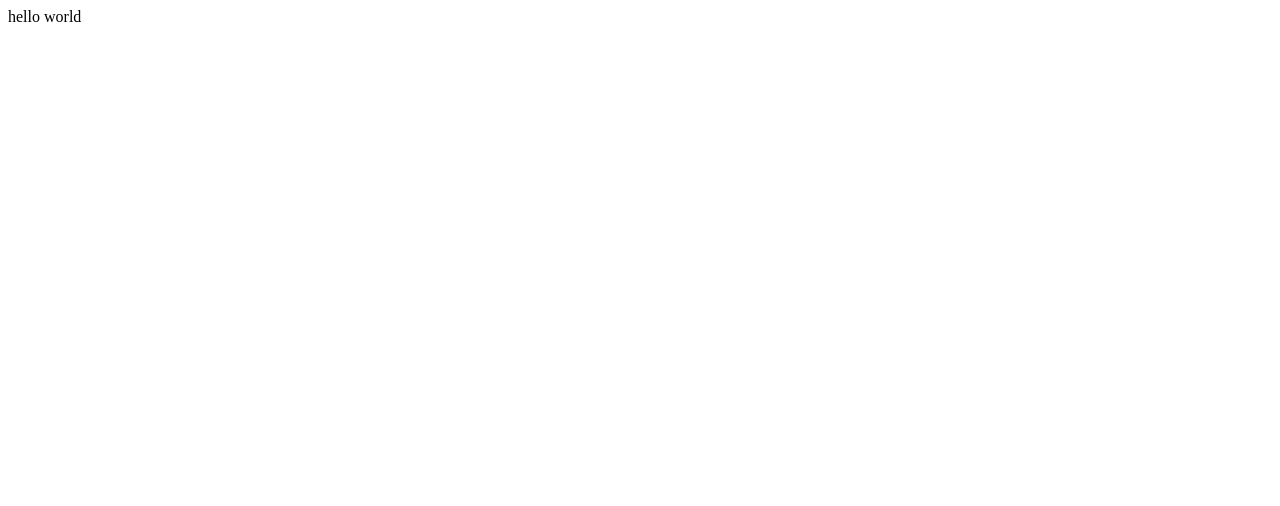
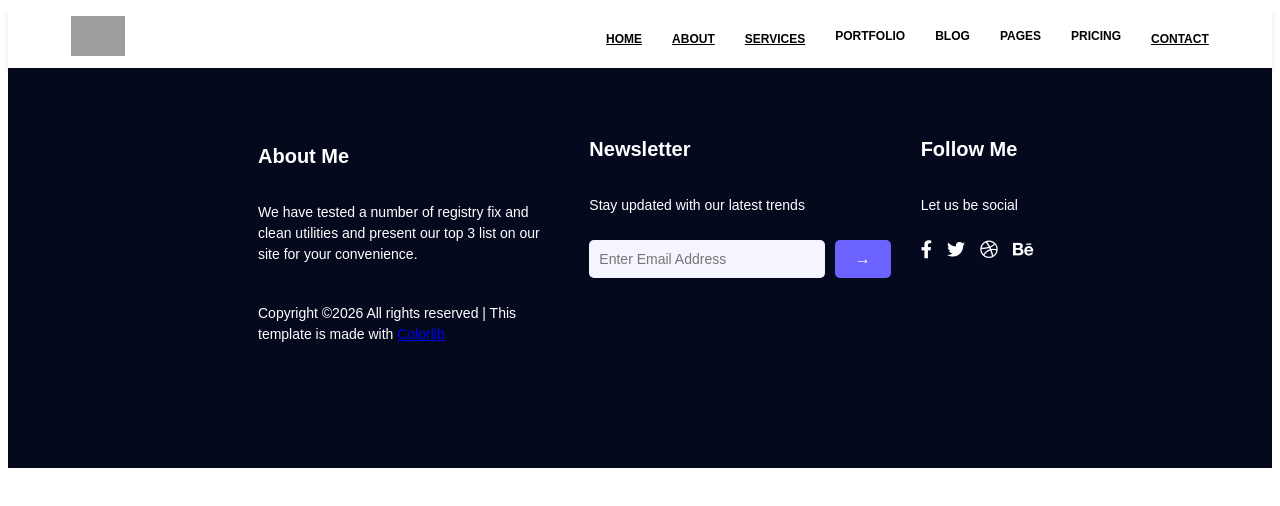
Before and after one commit to annmarytom/nuxt4-personal-portfolio, a Nuxt app: page / in a window 1280 px wide. Shown: the top 506 px of the page. Built offline with nearby package versions, Linux system fonts and the light colour scheme; grey boxes are pictures that could not be loaded.

Commit message:
added Header,footer and pageBanner ui implemented

```diff
--- a/app/app.vue
+++ b/app/app.vue
@@ -1,5 +1,15 @@
 <template>
-  <div>
-   hello world
+  <div class="app">
+    <NuxtLayout>
+      <NuxtPage />
+    </NuxtLayout>
   </div>
 </template>
+<script setup></script>
+<style>
+.app {
+  display: flex;
+  flex-direction: column;
+  min-height: 100vh;
+}
+</style>
--- /dev/null
+++ b/app/components/Footer.vue
@@ -0,0 +1,144 @@
+<template>
+    <div class="footer">
+      <div class="footer_inner">
+        <div class="footer_inner__aboutme">
+          <h4>About Me</h4>
+          <p class="footer_inner__para">
+            We have tested a number of registry fix and clean utilities and present our top 3 list on our site for your
+            convenience.
+          </p>
+          <p>
+            Copyright ©2026 All rights reserved | This template is made with
+            <a href="https://colorlib.com" target="_blank" class="footer_inner__link">Colorlib</a>
+          </p>
+        </div>
+        <div class="footer_inner__newsletter">
+          <h3>Newsletter</h3>
+          <p>Stay updated with our latest trends</p>
+          <div class="footer_inner__newsletter-input">
+            <input type="text" placeholder="Enter Email Address" />
+            <button>&rarr;</button>
+          </div>
+        </div>
+        <div class="footer_inner__followme">
+          <h3>Follow Me</h3>
+          <p>Let us be social</p>
+          <div class="footer_inner__icons">
+            <a href="#"><i class="fab fa-facebook-f"></i></a>
+            <a href="#"><i class="fab fa-twitter"></i></a>
+            <a href="#"><i class="fab fa-dribbble"></i></a>
+            <a href="#"><i class="fab fa-behance"></i></a>
+          </div>
+        </div>
+      </div>
+    </div>
+  </template>
+
+  <script setup>
+  </script>
+
+  <style lang="scss">
+  @import url("https://cdnjs.cloudflare.com/ajax/libs/font-awesome/5.15.4/css/all.min.css");
+
+  $footer_bg: #04091e;
+  $footer_color: white;
+  $footer_link_color: #6c63ff;
+  $footer_input_bg: #f5f5ff;
+  $footer_input_color: #333;
+  $footer_button_bg: #6c63ff;
+  $footer_button_color: white;
+
+
+
+  .footer {
+    background-color: $footer_bg;
+    color: $footer_color;
+    padding: 50px 50px 50px 250px;
+    // margin-top: auto;
+    height: 300px;
+
+
+
+    &_inner {
+      display: grid;
+      grid-template-columns: repeat(3, 1fr);
+      gap: 30px;
+
+
+      &__aboutme,
+      &__newsletter,
+      &__followme {
+        font-size: 16px;
+        font-family: sans-serif;
+        display: flex;
+        flex-direction: column;
+        gap: 10px;
+
+        h3,
+        h4 {
+          font-size: 20px;
+          font-weight: bold;
+          margin-bottom: 10px;
+        }
+
+        p {
+          font-size: 14px;
+          line-height: 1.5;
+        }
+
+        &__link {
+          color: $footer_link_color;
+          text-decoration: none;
+
+          &:hover {
+            text-decoration: underline;
+          }
+        }
+      }
+
+      &__newsletter-input {
+        display: flex;
+        gap: 10px;
+
+        input {
+          flex: 1;
+          padding: 10px;
+          border: none;
+          border-radius: 5px;
+          background-color: $footer_input_bg;
+          color: $footer_input_color;
+          font-size: 14px;
+        }
+
+        button {
+          padding: 10px 20px;
+          border: none;
+          border-radius: 5px;
+          background-color: $footer_button_bg;
+          color: $footer_button_color;
+          font-size: 16px;
+          cursor: pointer;
+
+          &:hover {
+            background-color: darken($footer_button_bg, 10%);
+          }
+        }
+      }
+
+      &__icons {
+        display: flex;
+        gap: 15px;
+
+        a {
+          color: $footer_color;
+          font-size: 18px;
+          text-decoration: none;
+
+          &:hover {
+            color: $footer_link_color;
+          }
+        }
+      }
+    }
+  }
+  </style>
--- /dev/null
+++ b/app/components/Header.vue
@@ -0,0 +1,108 @@
+<template>
+    <div class="header">
+        <div class="header-inner">
+            <div class="header-inner_logo">
+                <a href="https://preview.colorlib.com/#personal"> <img :src="logo" /></a>
+            </div>
+            <div class="header-inner_navigation">
+                <ul class="header-inner_navigation--list">
+                    <li>
+                        <NuxtLink to="/" class="header-inner_listitems">HOME</NuxtLink>
+                    </li>
+                    <li>
+                        <NuxtLink to="/about" class="header-inner_listitems">ABOUT</NuxtLink>
+                    </li>
+                    <li>
+                        <NuxtLink to="/services" class="header-inner_listitems">SERVICES</NuxtLink>
+                    </li>
+                    <li class="header-inner_listitems">PORTFOLIO</li>
+                    <li class="header-inner_listitems">BLOG</li>
+                    <li class="header-inner_listitems">PAGES</li>
+
+                    <li class="header-inner_listitems">PRICING</li>
+                    <li>
+                        <NuxtLink to="/contacts" class="header-inner_listitems">CONTACT</NuxtLink>
+                    </li>
+                </ul>
+            </div>
+        </div>
+    </div>
+</template>
+
+<script setup>
+const logo = ref("https://preview.colorlib.com/theme/personal/img/logo.png");
+
+</script>
+
+
+<style lang="scss">
+$header_bg: #ffffff;
+$header_color: black;
+
+.header {
+
+    width: 100%;
+    height: 60px;
+    background-color: $header_bg;
+    display: flex;
+    align-items: center;
+    justify-content: center;
+    box-shadow: 0px 4px 6px rgba(0, 0, 0, 0.1);
+}
+
+.header-inner {
+    width: 90%;
+    max-width: 1200px;
+    margin: 0 auto;
+    padding: 10px 20px;
+    display: flex;
+    flex-direction: row;
+    justify-content: space-between;
+    align-items: center;
+    gap: 20px;
+
+
+    &_logo img {
+        max-height: 40px;
+        object-fit: contain;
+
+        &:hover {
+            cursor: pointer;
+        }
+    }
+
+    .header-inner_navigation--list {
+        list-style: none;
+        display: flex;
+        gap: 30px;
+        padding: 0;
+        margin: 0;
+    }
+
+    &_listitems {
+        font-size: 12px;
+
+        font-family: sans-serif;
+        font-weight: 600;
+        color: $header_color;
+        cursor: pointer;
+        transition: color 0.3s ease;
+
+        &:hover {
+            color: #007BFF;
+        }
+    }
+
+    @media (max-width: 768px) {
+        .header-inner {
+            flex-direction: column;
+            gap: 10px;
+        }
+
+        .header-inner_navigation--list {
+            flex-direction: column;
+            gap: 10px;
+        }
+    }
+}
+</style>
--- /dev/null
+++ b/app/components/PageBanner.vue
@@ -0,0 +1,60 @@
+<template>
+    <div class="page-banner">
+      <div class="page-banner__content">
+        <h1>{{ pageBannerHeading }}</h1>
+        <p>
+          <NuxtLink to="/" class="page-banner__link">Home</NuxtLink>
+          <span> → </span>
+          <span>{{ pageBannerHeading }}</span>
+        </p>
+      </div>
+    </div>
+  </template>
+
+  <script setup>
+  defineProps({
+    pageBannerHeading: {
+      type: String,
+      required: true,
+    },
+  });
+  </script>
+
+  <style scoped lang="scss">
+  .page-banner {
+    background: linear-gradient(90deg, #7f7fd5, #86a8e7, #91eae4);
+    color: white;
+    text-align: center;
+    padding: 50px 20px;
+
+    &__content {
+      max-width: 800px;
+      margin: 0 auto;
+
+      h1 {
+        font-size: 48px;
+        font-weight: bold;
+        margin-bottom: 10px;
+      }
+
+      p {
+        font-size: 16px;
+        color: rgba(255, 255, 255, 0.8);
+
+        .page-banner__link {
+          color: white;
+          text-decoration: none;
+          font-weight: bold;
+
+          &:hover {
+            text-decoration: underline;
+          }
+        }
+
+        span {
+          margin: 0 5px;
+        }
+      }
+    }
+  }
+  </style>
--- /dev/null
+++ b/app/layouts/default.vue
@@ -0,0 +1,15 @@
+<template>
+  <div>
+    <Header />
+    <!-- Page content will appear here -->
+    <main>
+      <slot />
+    </main>
+    <Footer />
+  </div>
+</template>
+
+<script setup>
+import Footer from "~/components/Footer.vue";
+import Header from "~/components/Header.vue";
+</script>
--- /dev/null
+++ b/app/pages/index.vue
@@ -0,0 +1,4 @@
+<template>
+</template>
+
+<script setup></script>
```
